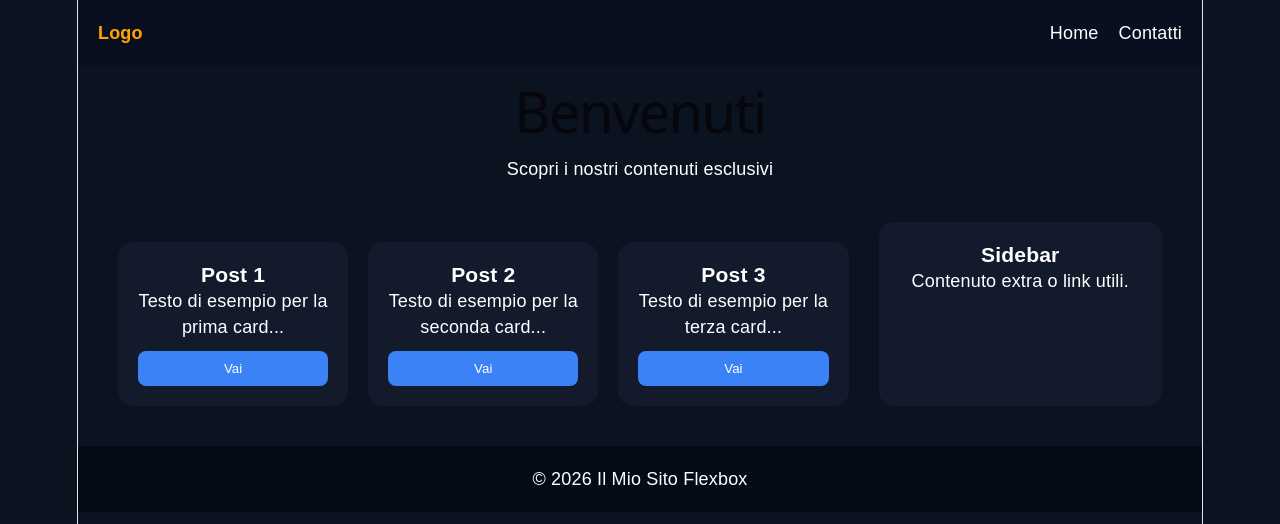
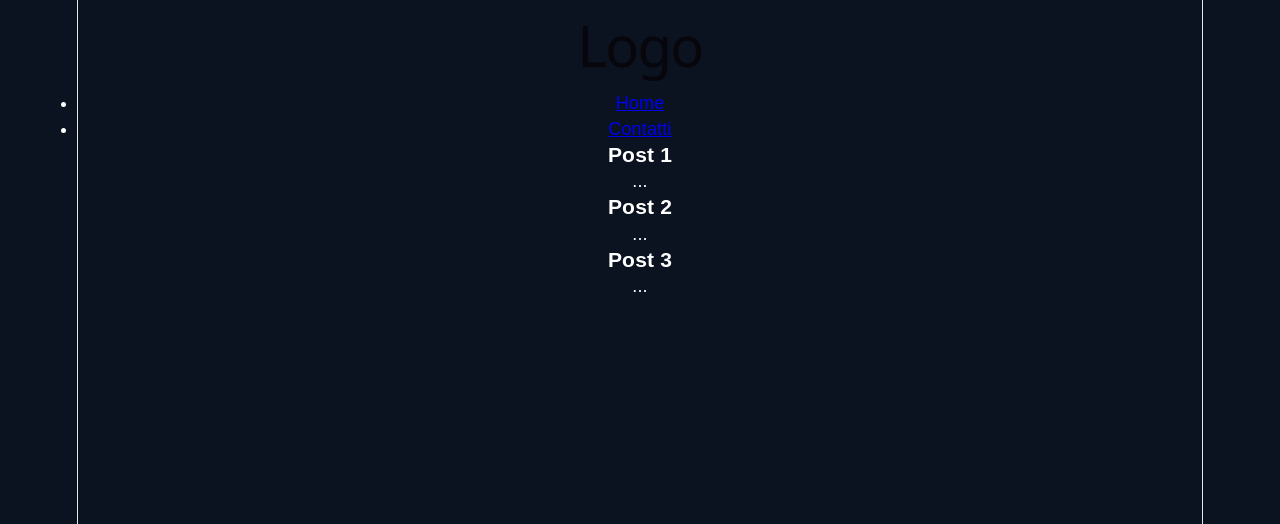
Before and after one commit to SimMastrik/REACT, a React (Vite) app: page / in a window 1280 px wide. Shown: the top 524 px of the page. Built offline with nearby package versions, Linux system fonts and the light colour scheme.

Commit message:
apporta le modifiche alla repository di main e scaffolding

```diff
--- a/src/App.jsx
+++ b/src/App.jsx
@@ -12,46 +12,35 @@ function App() {
   ];
   const textLogo = "Logo";
   const posts = [
-    {
-      title: "Post 1",
-      text: "Testo di esempio per la prima card...",
-    },
-    {
-      title: "Post 2",
-      text: "Testo di esempio per la seconda card...",
-    },
-    {
-      title: "Post 3",
-      text: "Testo di esempio per la terza card...",
-    },
+    { id: 1, title: "Post 1", content: "..." },
+    { id: 2, title: "Post 2", content: "..." },
+    { id: 3, title: "Post 3", content: "..." },
   ];
-  console.log(posts);
-  //usare map per iterare i post
+
   return (
-    <>
-      <Navbar menu={menu} textLogo={textLogo} />
-      <Hero />
+    <div className="App">
+      <h1>{textLogo}</h1>
 
-      <main className="container">
-        <div className="articles">
-          <div className="cards">
-            {/* posts.map */}
-            <Card title="Post 1" text="Testo di esempio per la prima card..." />
-            <Card
-              title="Post 2"
-              text="Testo di esempio per la seconda card..."
-            />
-            <Card title="Post 3" text="Testo di esempio per la terza card..." />
+      <nav>
+        <ul>
+          {menu.map((item, index) => (
+            <li key={index}>
+              <a href={item.link}>{item.name}</a>
+            </li>
+          ))}
+        </ul>
+      </nav>
+
+      <section className="post-container">
+        {posts.map((post) => (
+          <div key={post.id}>
+            <h3>{post.title}</h3>
+            <p>{post.content}</p>
           </div>
-        </div>
-
-        <Sidebar />
-      </main>
-
-      <Footer />
-    </>
+        ))}
+      </section>
+    </div>
   );
 }
 
 export default App;
-// ricreare il progetto in html homepage con react
```
